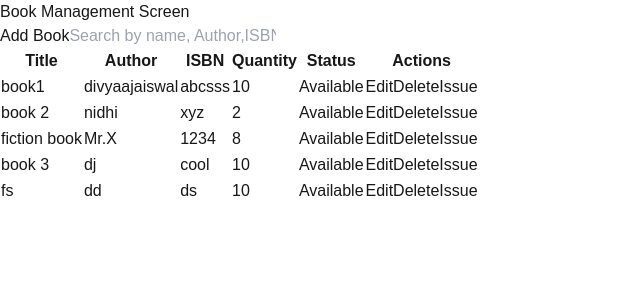
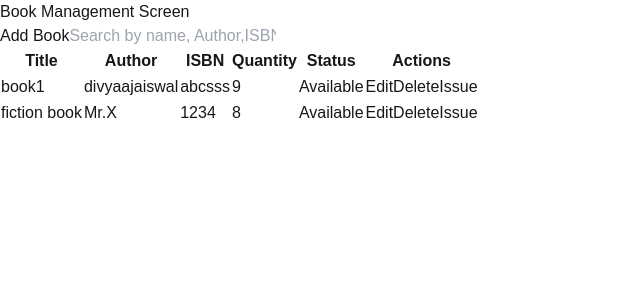
Before and after one commit to Rixx-25-1/new, a Next.js app: page /admin/dashboard in a window 1280 px wide. Shown: the top 300 px of the page, without its empty margins (0-640 px from the left). Built offline with nearby package versions, Linux system fonts and the light colour scheme; data requests are answered from the project's data file.

Commit message:
Issue book completed

```diff
--- a/db.json
+++ b/db.json
@@ -27,15 +27,7 @@
       "title": "book1",
       "author": "divyaajaiswal",
       "isbn": "abcsss",
-      "quantity": 10,
-      "status": "Available"
-    },
-    {
-      "id": "a8fc",
-      "title": "book 2",
-      "author": "nidhi",
-      "isbn": "xyz",
-      "quantity": 2,
+      "quantity": 9,
       "status": "Available"
     },
     {
@@ -45,22 +37,6 @@
       "isbn": "1234",
       "quantity": 8,
       "status": "Available"
-    },
-    {
-      "id": "360c",
-      "title": "book 3",
-      "author": "dj",
-      "isbn": "cool",
-      "quantity": 10,
-      "status": "Available"
-    },
-    {
-      "id": "49e7",
-      "title": "fs",
-      "author": "dd",
-      "isbn": "ds",
-      "quantity": 10,
-      "status": "Available"
     }
   ],
   "issue-book": []
--- a/src/components/admin/dashboard/Admin-Dashboard.tsx
+++ b/src/components/admin/dashboard/Admin-Dashboard.tsx
@@ -1,4 +1,5 @@
 "use client";
+
 import { useEffect, useState } from "react";
 
 interface Book {
@@ -131,7 +132,7 @@ const AdminDashboard = () => {
 
     try {
       const response = await fetch(
-        'http://localhost:3001/books/${currentBookId}',
+        `http://localhost:3001/books/${currentBookId}`,
         {
           method: "PUT",
           headers: { "Content-Type": "application/json" },
@@ -176,7 +177,7 @@ const AdminDashboard = () => {
     );
     if (!confirmDelete) return;
     try {
-      const response = await fetch('http://localhost:3001/books/${id}', {
+      const response = await fetch(`http://localhost:3001/books/${id}`, {
         method: "DELETE",
       });
 
@@ -203,7 +204,7 @@ const AdminDashboard = () => {
 
   //user search for issueing-book
   const [userSearchQuery, setUserSearchQuery] = useState("");  //admin input
-const [searchedUser, setSearchedUser] = useState<{ id: number; name: string } | null>(null);  // Stores matched user
+const [searchedUser, setSearchedUser] = useState<{ id: number; fullName: string } | null>(null);  // Stores matched user
 
 const handleUserSearch = async (e: React.ChangeEvent<HTMLInputElement>) => {
     const query = e.target.value.toLowerCase();
@@ -217,6 +218,8 @@ const handleUserSearch = async (e: React.ChangeEvent<HTMLInputElement>) => {
     try {
       const response = await fetch("http://localhost:3001/user");
       const users = await response.json();
+      console.log(users);
+
 
       const foundUser = users.find((user: { fullName: string }) =>
         user.fullName.toLowerCase().includes(query)
@@ -231,6 +234,67 @@ const handleUserSearch = async (e: React.ChangeEvent<HTMLInputElement>) => {
       console.error("Error searching user:", error);
     }
   };
+
+  //if the user exists the book detail and user will store in the db.json/issue-books
+  const handleIssueBook = async () => {
+    if (!searchedUser) {
+      alert("You have to create the account first!");
+      return;
+    }
+
+    // Find the book in the list
+    const bookToIssue = books.find((book) => book.isbn === issueDetails.bookId);
+
+    if (!bookToIssue) {
+      alert("Book not found!");
+      return;
+    }
+
+    if (bookToIssue.quantity <= 0) {
+      alert("Book is out of stock!");
+      return;
+    }
+
+    const issueData = {
+      userId: searchedUser.id,
+      userName: searchedUser.fullName,
+      bookName: issueDetails.bookName,
+      bookId: issueDetails.bookId,
+      issueDate: issueDetails.issueDate,
+      dueDate: issueDetails.dueDate,
+    };
+
+    try {
+      // Issue book (store in issue-books)
+      const response = await fetch("http://localhost:3001/issue-book", {
+        method: "POST",
+        headers: { "Content-Type": "application/json" },
+        body: JSON.stringify(issueData),
+      });
+
+      if (response.ok) {
+        // Reduce book quantity by 1
+        const updatedQuantity = bookToIssue.quantity - 1;
+
+        await fetch(`http://localhost:3001/books/${bookToIssue.id}`, {
+          method: "PUT",
+          headers: { "Content-Type": "application/json" },
+          body: JSON.stringify({ ...bookToIssue, quantity: updatedQuantity }),
+        });
+
+        alert("Book issued successfully!");
+        setIsIssueFormOpen(false);
+        setUserSearchQuery(""); // Reset search input
+        setSearchedUser(null);
+        fetchBooks(); // Refresh book list
+      }
+    } catch (error) {
+      console.error("Error issuing book:", error);
+    }
+  };
+
+
+
 
 
 
@@ -353,7 +417,7 @@ const handleUserSearch = async (e: React.ChangeEvent<HTMLInputElement>) => {
   </label>
   {/* Show Found User */}
   {searchedUser ? (
-          <p className="text-green-600 mb-4">Selected: {searchedUser.name}</p>
+          <p className="text-green-600 mb-4">Selected: {searchedUser.fullName}</p>
         ) : (
           userSearchQuery && (
             <p className="text-red-600 mb-4">User not found! Please create an account.</p>
@@ -414,6 +478,7 @@ const handleUserSearch = async (e: React.ChangeEvent<HTMLInputElement>) => {
           <button
             type="button"
             className="bg-blue-500 text-white px-6 py-2 rounded-lg"
+            onClick={handleIssueBook}
           >
             Submit
           </button>
```
